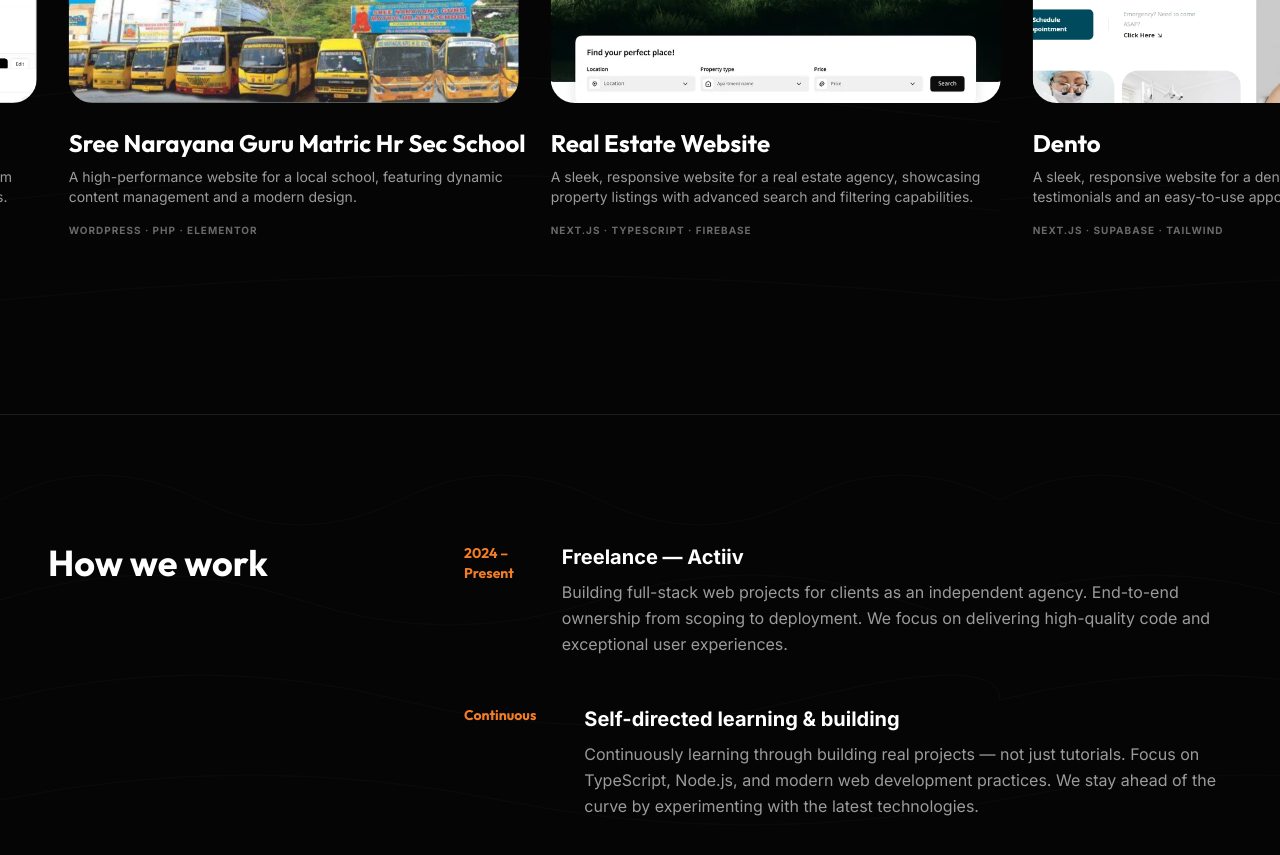
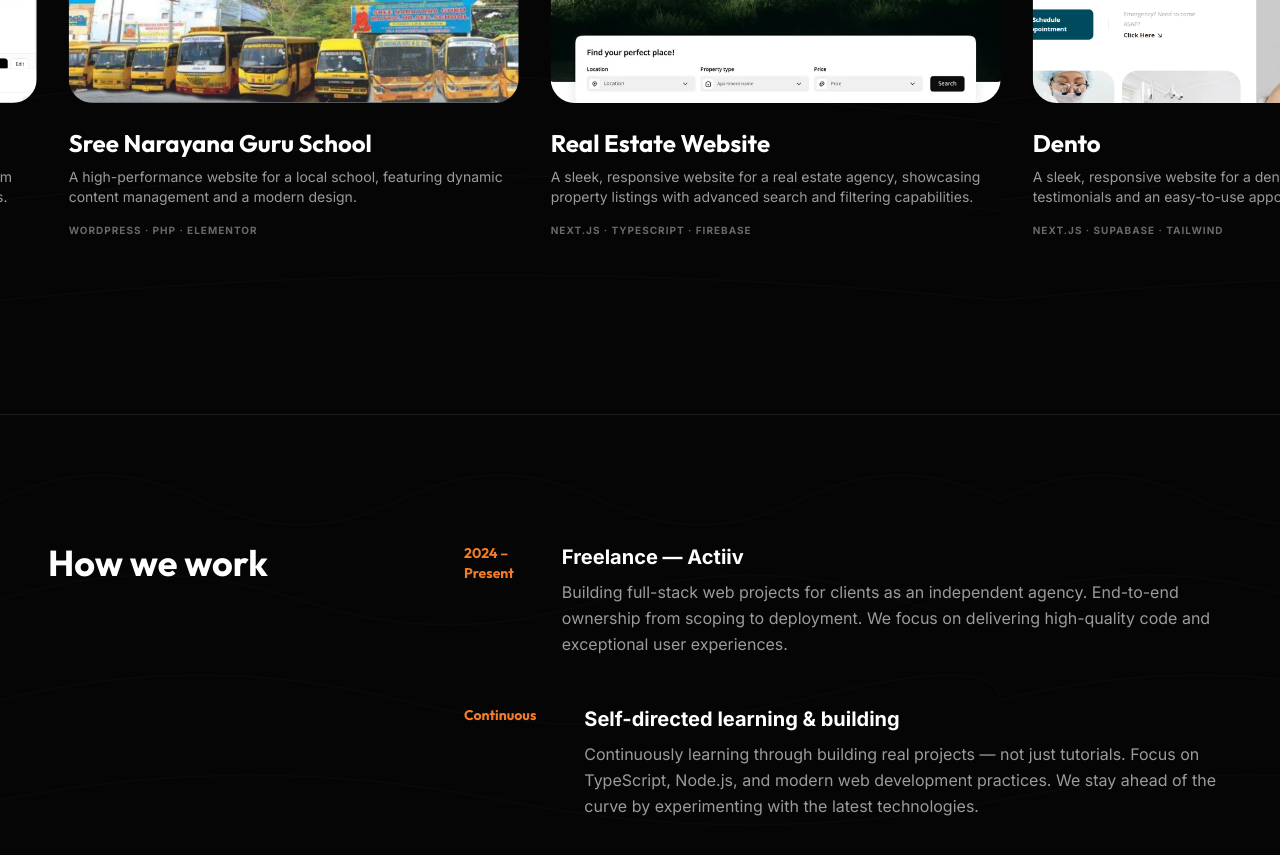
Before and after one commit to useneuraai/actiiv, a React (Vite) app: page / in a window 1280 px wide. Shown: the part 2600-3455 px from the top of the page. Built offline with nearby package versions, Linux system fonts and the light colour scheme.

Commit message:
Update App.tsx

```diff
--- a/src/App.tsx
+++ b/src/App.tsx
@@ -303,7 +303,7 @@ const Projects = () => {
       links: { live: "https://useneura.xyz"}
     },
     {
-      name: "Sree Narayana Guru Matric Hr Sec School",
+      name: "Sree Narayana Guru School",
       tag: "School Website",
       description: "A high-performance website for a local school, featuring dynamic content management and a modern design.",
       stack: "Wordpress · PHP · Elementor",
```
